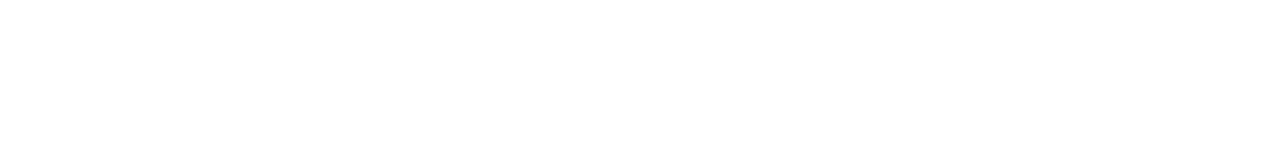
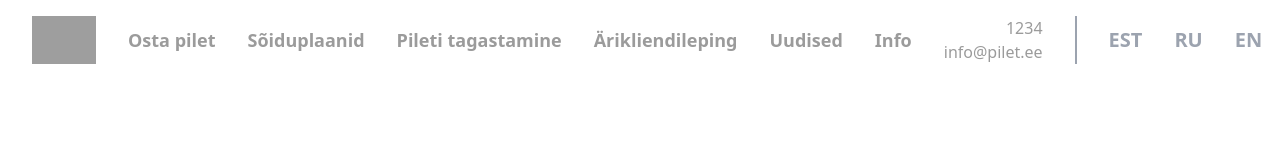
Before and after one commit to Maikellatt/HTML_test, a plain HTML site: page index.html in a window 1280 px wide. Drawn offline with nearby package versions, Linux system fonts and the light colour scheme; grey boxes are pictures that could not be loaded.

Commit message:
Ülemine header valmis

```diff
--- a/index.html
+++ b/index.html
@@ -1,11 +1,73 @@
-<!DOCTYPE html>
-<html lang="en">
+<!doctype html>
+<html>
 <head>
-    <meta charset="UTF-8">
-    <meta name="viewport" content="width=device-width, initial-scale=1.0">
-    <title>Document</title>
+  <meta charset="UTF-8">
+  <meta name="viewport" content="width=device-width, initial-scale=1.0">
+  <title>Minu piletileht</title>
+  <script src="https://cdn.tailwindcss.com"></script>
 </head>
 <body>
+    <header class="flex justify-between gap-8 mx-8 my-4 items-center">
+        <img
+        class="h-12 w-24"
+        src="https://play-lh.googleusercontent.com/YaasJsy46v32r1uVm5NhpngbzuqvwTtwo6itm503ytqiS5MMACpNKaXSQmtMTJBY8ccq"
+        alt=""
+        />
+        <div class="flex gap-8 font-semibold whitespace-nowrap">
+            <a class="text-[18px] text-[#9b9b9b] hover:text-[#ff5000]" href="https://www.tpilet.ee/">
+                Osta pilet
+            </a>
+
+        <a class="text-[18px] text-[#9b9b9b] hover:text-[#ff5000]" href="https://www.tpilet.ee/timetable">
+            Sõiduplaanid
+
+        </a>
+
+            <a class="text-[18px] text-[#9b9b9b] hover:text-[#ff5000]" href="https://www.tpilet.ee/return-ticket">
+                Pileti tagastamine
+
+            </a>
+
+            <a class="text-[18px] text-[#9b9b9b] hover:text-[#ff5000]" href="https://www.tpilet.ee/corporate-client">
+                Ärikliendileping
+            </a>
+
+            <a class="text-[18px] text-[#9b9b9b] hover:text-[#ff5000]" href="https://www.tpilet.ee/news">
+                Uudised
+            </a>
+
+            <a class="text-[18px] text-[#9b9b9b] hover:text-[#ff5000]" href="https://www.tpilet.ee/contact">
+                Info
+            </a>
+
+
+
+        </div>
+
+        <div class="flex my-auto">
+            <div class="flex flex-col text-end border-r-2 border-gray-400 pr-8 text-[#9b9b9b]">
+                <a href="tel:+37258161568">1234</a>
+                <a href="mailto:info@pilet.ee">info@pilet.ee</a>
+
+
+
+            </div>
+
+            <div class="flex gap-8 items-center mx-8 text-gray-400 text-xl font-semibold">
+                <p class="flex hover:text-[#ff5000]">EST</p>
+                <p class="flex hover:text-[#ff5500]">RU</p>
+                <p class="flex hover:text-[#ff5000]">EN</p>
+
+
+
+
+            </div>
+
+
+
+
+
+    </header>
 
 </body>
 </html>
```
